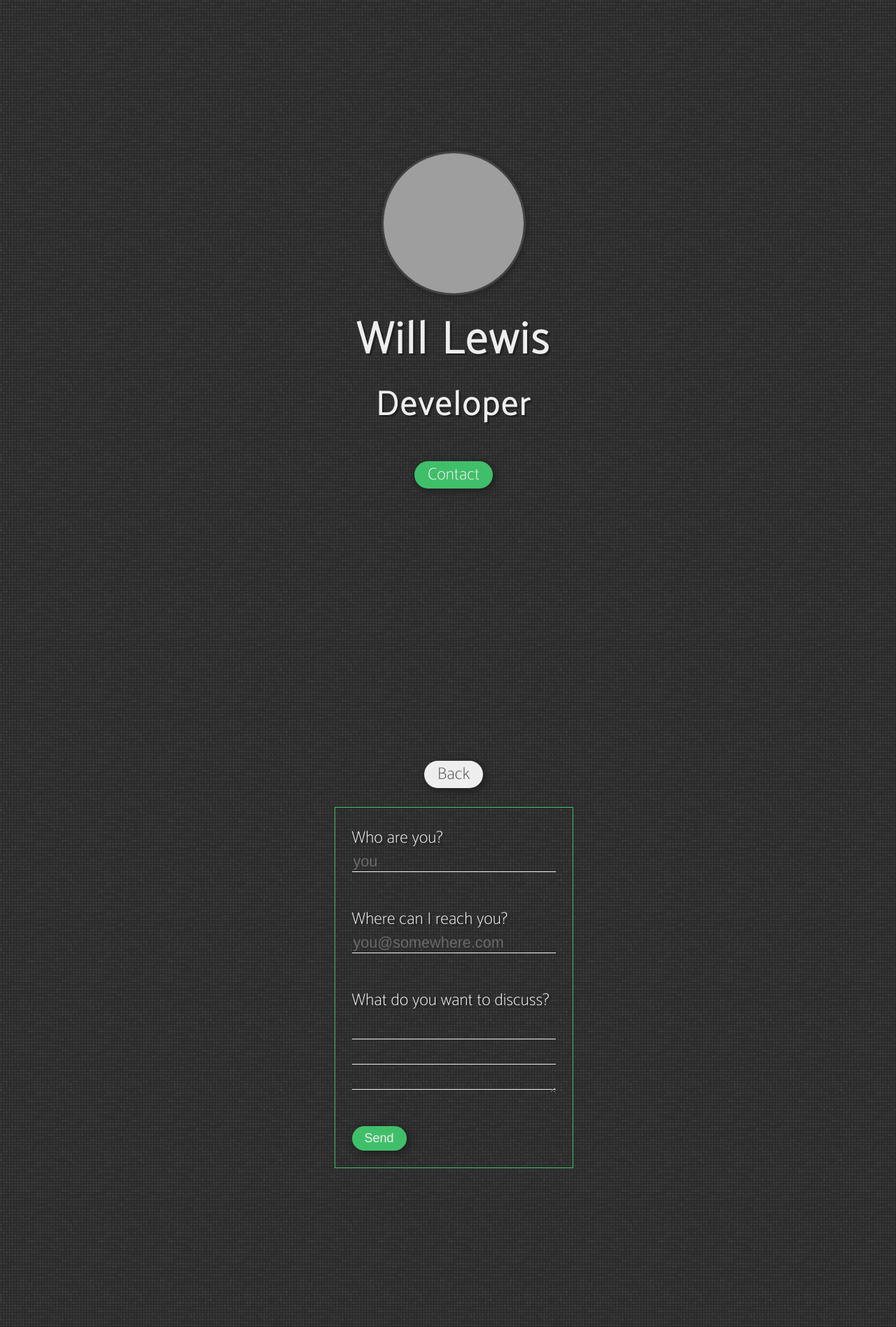
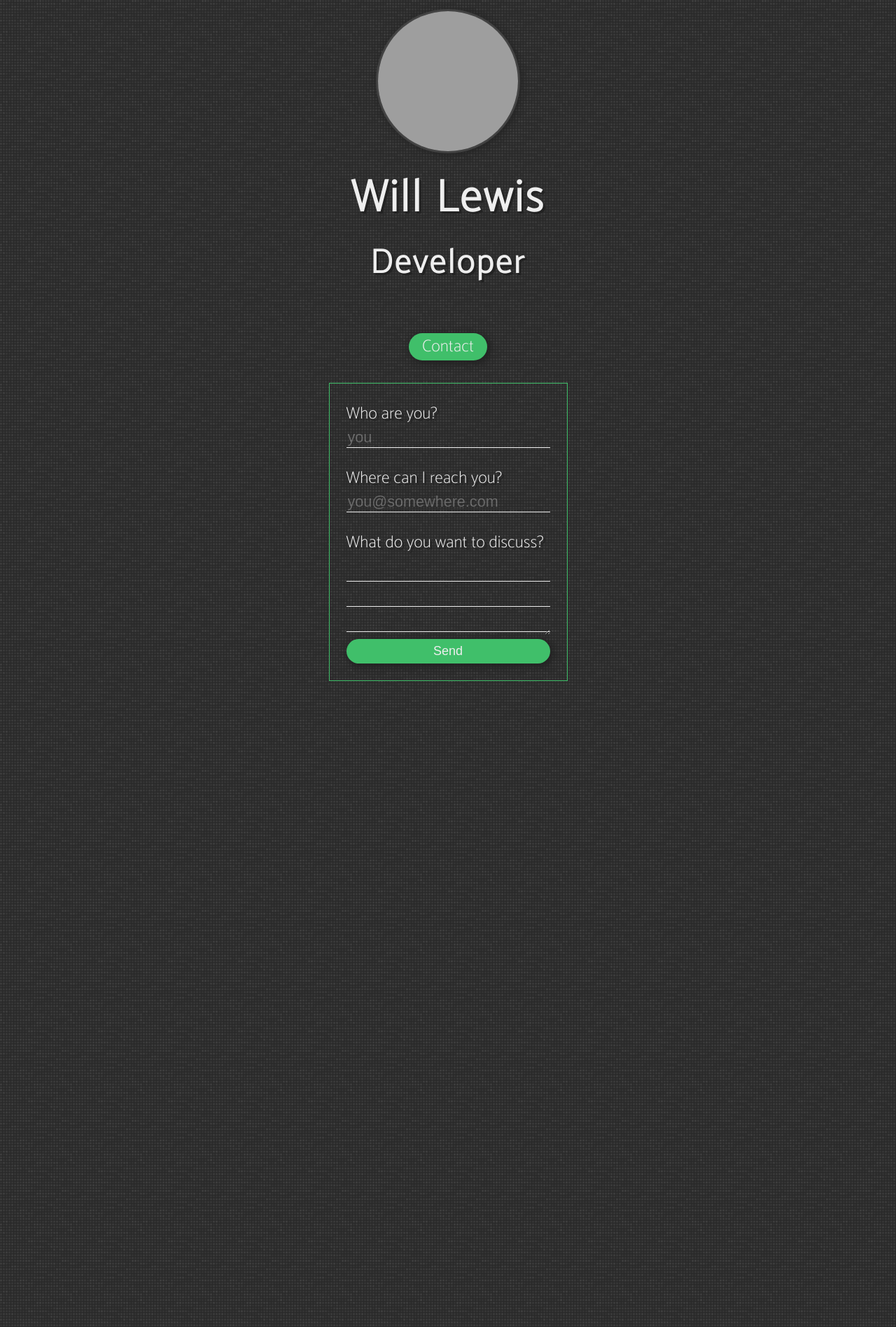
Before and after one commit to Willamin/wflewis.com, a Jekyll site: the page built from index.md, in a window 1280 px wide. Shown: the whole page at 70% size. Built offline with Jekyll 4.4.1, drawn with Linux system fonts in a browser that asks for light colours; grey boxes are pictures that could not be loaded.

Commit message:
Remove silly transition

```diff
--- a/_includes/form.html
+++ b/_includes/form.html
@@ -1,4 +1,4 @@
-<form id="contact" name="contact" netlify>
+<form name="contact" netlify>
   <p>
     <label for="who">Who are you?</label>
     <br><input name="who" placeholder="you"/>
--- a/_layouts/home.html
+++ b/_layouts/home.html
@@ -1,23 +1,15 @@
 ---
 layout: base
 ---
-<input type="checkbox" id="form"/>
-
 <main>
-  <section>
+  <section id="top">
     <img src="https://s.gravatar.com/avatar/6f56d225b91053b372d1c44b89ffd3e9?s=200"/>
     <h1>Will Lewis</h1>
     <h2>Developer</h2>
-    <label class="button" for="form">
-      <span class="cta">Contact</span>
-    </label>
+    <a href="#contact">Contact</a>
   </section>
 
-  <section>
-    <label class="button" for="form">
-      <span>Back</span>
-    </label>
-    <br/>
+  <section id="contact">
     {% include form.html %}
   </section>
 </main>
--- a/_sass/base.scss
+++ b/_sass/base.scss
@@ -11,46 +11,41 @@ html {
   }
 
 body {
+  margin: 0;
   color: #eee;
   text-shadow: 3px 3px #222;
-  padding-bottom: 5em;
   font-family: "Catamaran", sans-serif;
-  overflow: hidden;
   width: 100%;
-}
-
-main {
-  overflow: hidden;
-  display: flex;
+  min-height: 100%;
+  display:flex;
   flex-direction: row;
   align-items: center;
   justify-content: center;
   flex-wrap: wrap;
-  min-height: 100vh;
-  width: 100%;
-  transition: transform 2s;
-  section {
-    height: 100vh;
-    width: 100%;
+}
+
+main {
   display: flex;
   flex-direction: column;
   align-items: center;
   justify-content: center;
-    margin-left: 1em;
-    margin-right: 1em;
-  }
-}
-
-input[type=checkbox] {
-  position: absolute;
-  top: -9999px;
-  left: -9999px;
-}
-
-main section label.button {
+  flex-wrap: wrap;
+  min-height: 100%;
+  width: 100%;
+  section {
+    height: calc(100% - 2em);
+    width: calc(100% - 2em);
+    display: flex;
+    flex-direction: column;
+    align-items: center;
+    justify-content: center;
+    padding: 1em;
+    a {
+      text-decoration: none;
+      background-color: hsl(140, 50%, 50%);
+      color: #eee;
       margin-top: 2.5em;
       margin-bottom: 0;
-  span {
       box-shadow: 3px 3px 10px 2px #222;
       -webkit-user-select: none;
       -moz-user-select: none;
@@ -62,8 +57,6 @@ main section label.button {
       display: block;
       padding: 0em 0.8em;
       border-radius: 50px;
-    background-color: #eee;
-    color: #555;
       transition: transform 0.5s, box-shadow 0.5s;
       &:hover {
         transform: scale(1.1);
@@ -72,20 +65,7 @@ main section label.button {
       }
     }
   }
-
-main section {
-  label.button span.cta, button.cta {
-    background-color: hsl(140, 50%, 50%);
-    color: #eee;
 }
-}
-
-
-#form:checked ~ main {
-  transform: translateY(calc(-50% - 4em));
-}
-
-
 
 h1 { font-size: 4em; }
 h2 { font-size: 3em; }
@@ -98,15 +78,13 @@ h1, h2 {
 img {
   border-radius: 50%;
   margin-bottom: 1em;
-  transition: 0.5s;
   box-shadow:
-  // Left Right [Blur] [Spread] Color
     0 0 1px 3px #444,
     2px 2px 10px 2px #222;
-  &:hover {
-    transform: scale(1.1);
-    box-shadow:
-      0 0 1px 3px #444,
-      3px 3px 10px 2px #222;
 }
+
+@media (max-width: 600px) {
+  img { transform: scale(0.75); }
+  h1 { font-size: 3em; }
+  h2 { font-size: 2em; }
 }
--- a/_sass/form.scss
+++ b/_sass/form.scss
@@ -4,9 +4,10 @@ form {
   font-family: "Catamaran", sans-serif;
   font-size: 1.5em;
   border: 1px solid hsl(140, 50%, 50%);
+  max-height: calc(100% - 2em);
   p {
     margin: 0;
-    margin-bottom: 2em;
+    margin-bottom: 1em;
     &:last-of-type {
       margin-bottom: 0;
     }
@@ -41,7 +42,9 @@ form {
     color: #eee;
     border: none;
     padding: 0.4em 1em;
-    margin-bottom:0;
+    width: 100%;
+    margin-top: -1em;
+    margin-bottom: 0;
     text-shadow: none;
     box-shadow: 3px 3px 10px 2px #222;
     transition: 0.5s;
```
Lines whose indentation alone changed are shown as unchanged.
